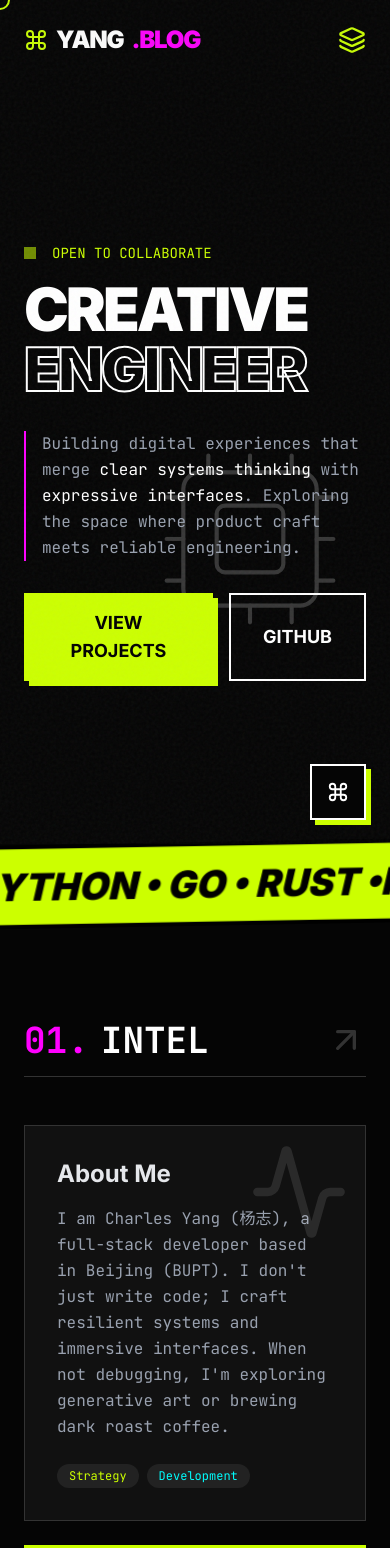
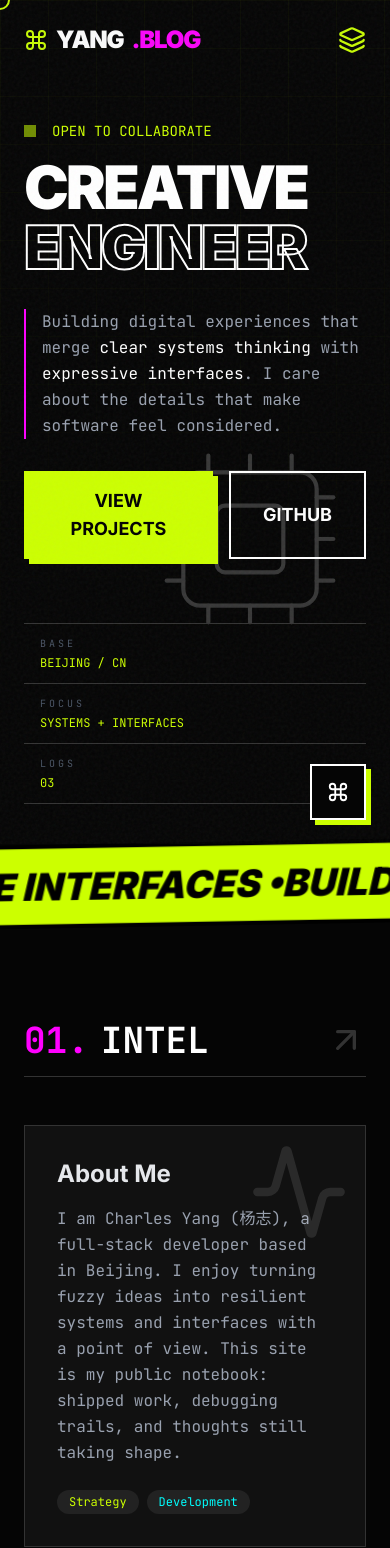
Before and after one commit to isCharles/ischarles.github.io, a React (Vite) app: page / in a window 390 px wide. Shown: the top 1548 px of the page. Built offline with nearby package versions, Linux system fonts and the light colour scheme.

Commit message:
refine: sharpen homepage visual narrative

```diff
--- a/src/App.jsx
+++ b/src/App.jsx
@@ -34,6 +34,14 @@ const customStyles = `
 
   .font-mono {
     font-family: 'JetBrains Mono', monospace;
+  }
+
+  .signal-grid {
+    background-image:
+      linear-gradient(rgba(204, 255, 0, 0.05) 1px, transparent 1px),
+      linear-gradient(90deg, rgba(204, 255, 0, 0.05) 1px, transparent 1px);
+    background-size: 48px 48px;
+    mask-image: linear-gradient(to bottom, black, transparent 88%);
   }
 
   /* Custom Cursor */
@@ -307,6 +315,19 @@ const App = () => {
     }
   ];
 
+  const heroMetrics = [
+    { label: "BASE", value: "BEIJING / CN" },
+    { label: "FOCUS", value: "SYSTEMS + INTERFACES" },
+    { label: "LOGS", value: String(blogs.length).padStart(2, "0") },
+  ];
+
+  const marqueeItems = [
+    "SYSTEMS THINKING",
+    "EXPRESSIVE INTERFACES",
+    "BUILD / BREAK / LEARN",
+    "NOTES FROM THE FIELD",
+  ];
+
   if (route.name === "blog") {
     return (
       <BlogPage
@@ -416,6 +437,7 @@ const App = () => {
       {/* Hero Section */}
       <header id="home" className="relative min-h-screen flex flex-col justify-center px-6 pt-20 overflow-hidden">
         {/* Decorative Grids */}
+        <div className="signal-grid absolute inset-0 opacity-60 pointer-events-none"></div>
         <div className="absolute top-0 right-0 w-1/2 h-full border-l border-[#222] opacity-50 hidden lg:block"></div>
         <div className="absolute bottom-20 left-20 w-40 h-40 border border-[#333] rounded-full animate-spin-slow hidden lg:block"></div>
 
@@ -427,6 +449,7 @@ const App = () => {
 
           <h1
             className="text-6xl md:text-9xl font-black leading-none tracking-tighter mb-8"
+            aria-label="Creative engineer"
             onMouseEnter={handleMouseEnter}
             onMouseLeave={handleMouseLeave}
           >
@@ -442,7 +465,7 @@ const App = () => {
 
           <div className="flex flex-col md:flex-row gap-8 md:items-end justify-between">
             <p className="font-mono text-gray-400 max-w-md leading-relaxed border-l-2 border-[#ff00ff] pl-4">
-              Building digital experiences that merge <span className="text-white">clear systems thinking</span> with <span className="text-white">expressive interfaces</span>. Exploring the space where product craft meets reliable engineering.
+              Building digital experiences that merge <span className="text-white">clear systems thinking</span> with <span className="text-white">expressive interfaces</span>. I care about the details that make software feel considered.
             </p>
 
             <div className="flex gap-4">
@@ -467,6 +490,15 @@ const App = () => {
               </a>
             </div>
           </div>
+
+          <div className="mt-16 grid max-w-3xl grid-cols-1 border-y border-[#333] sm:grid-cols-3">
+            {heroMetrics.map((metric) => (
+              <div key={metric.label} className="border-b border-[#333] px-4 py-3 sm:border-b-0 sm:border-r last:border-0">
+                <div className="font-mono text-[10px] tracking-[0.3em] text-gray-600">{metric.label}</div>
+                <div className="mt-1 font-mono text-xs text-[#ccff00]">{metric.value}</div>
+              </div>
+            ))}
+          </div>
         </div>
 
         {/* Abstract shapes */}
@@ -478,10 +510,9 @@ const App = () => {
       {/* Infinite Marquee */}
       <div className="bg-[#ccff00] text-black font-black py-4 border-y-4 border-black marquee-container transform -rotate-1 scale-105 z-20">
         <div className="marquee-content flex gap-12 text-4xl md:text-6xl uppercase italic">
-          <span>React • Vue • Angular • Svelte • Node • Python • Go • Rust •</span>
-          <span>React • Vue • Angular • Svelte • Node • Python • Go • Rust •</span>
-          <span>React • Vue • Angular • Svelte • Node • Python • Go • Rust •</span>
-          <span>React • Vue • Angular • Svelte • Node • Python • Go • Rust •</span>
+          {[...marqueeItems, ...marqueeItems].map((item, index) => (
+            <span key={`${item}-${index}`}>{item} •</span>
+          ))}
         </div>
       </div>
 
@@ -505,7 +536,7 @@ const App = () => {
               </div>
               <h3 className="text-2xl font-bold mb-4 text-gray-200">About Me</h3>
               <p className="text-gray-400 font-mono leading-relaxed mb-6">
-                I am Charles Yang (杨志), a full-stack developer based in Beijing (BUPT). I don't just write code; I craft resilient systems and immersive interfaces. When not debugging, I'm exploring generative art or brewing dark roast coffee.
+                I am Charles Yang (杨志), a full-stack developer based in Beijing. I enjoy turning fuzzy ideas into resilient systems and interfaces with a point of view. This site is my public notebook: shipped work, debugging trails, and thoughts still taking shape.
               </p>
               <div className="flex gap-2 mt-auto">
                 <span className="bg-[#222] text-xs px-3 py-1 font-mono rounded-full text-[#ccff00]">Strategy</span>
@@ -518,7 +549,7 @@ const App = () => {
                  onMouseEnter={handleMouseEnter} onMouseLeave={handleMouseLeave}>
               <Eye size={32} />
               <div>
-                <div className="text-5xl font-black mb-1">02</div>
+                <div className="text-5xl font-black mb-1">{String(projects.length).padStart(2, "0")}</div>
                 <div className="font-mono text-sm font-bold">FEATURED PROJECTS</div>
               </div>
             </div>
@@ -715,9 +746,9 @@ const App = () => {
             <span className="text-[20vw] font-black stroke-text-thick text-[#111]">HELLO</span>
           </div>
 
-          <h2 className="text-5xl md:text-7xl font-black mb-8 relative z-10">Let's Build The Future</h2>
+          <h2 className="text-5xl md:text-7xl font-black mb-8 relative z-10">Make Something With A Pulse</h2>
           <p className="text-xl font-mono text-gray-400 mb-12 max-w-lg mx-auto">
-            Have a crazy idea? I'm currently open to freelance projects and open-source collaborations.
+            Have a sharp problem, an unusual idea, or an open-source project worth pushing forward? My inbox is open.
           </p>
 
           <a
@@ -765,7 +796,11 @@ const App = () => {
             </div>
           </div>
         </div>
-        <div className="mt-12 border-y-4 border-black">
+        <div className="mx-auto mt-12 flex max-w-7xl items-center justify-between border-x border-t border-[#222] px-4 py-3 font-mono text-[10px] tracking-[0.24em] text-gray-500">
+          <span>04 / INTERACTIVE SIGN-OFF</span>
+          <span className="text-[#ccff00]">MOVE POINTER TO DISTORT</span>
+        </div>
+        <div className="border-y-4 border-black">
           <DistortedWordmark text={BRAND_NAME} />
         </div>
       </footer>
```
